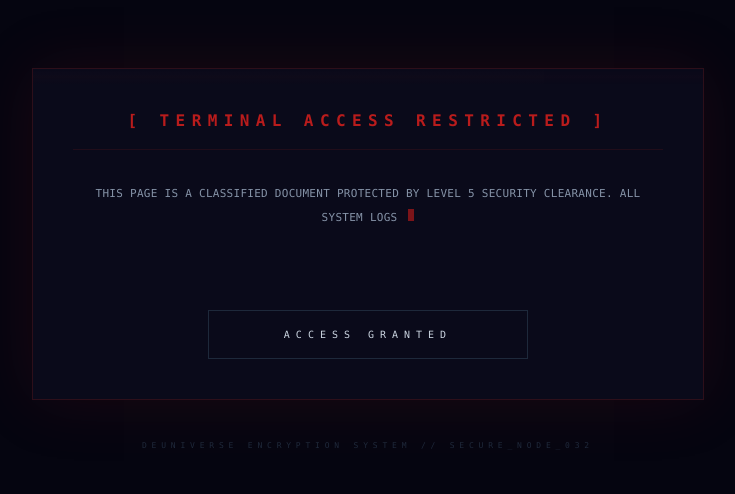
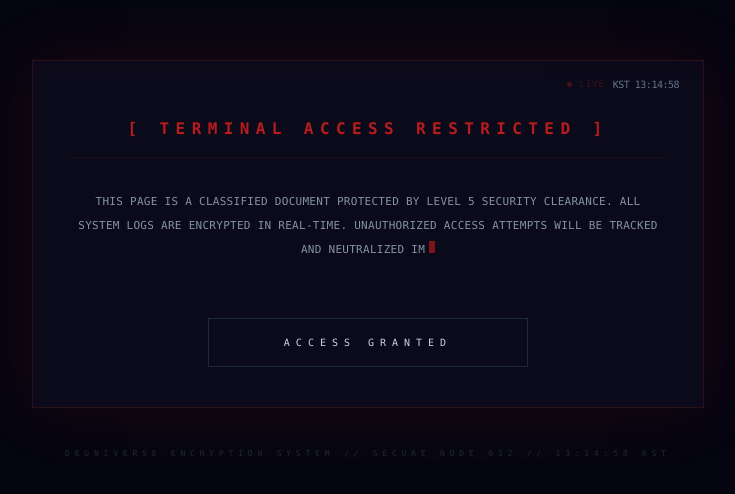
Before and after one commit to DEUNiverse-32/deuniverse-agent, a Next.js app: page / in a window 1280 px wide. Shown: the part 140-634 px from the top of the page, without its empty margins (272-1007 px from the left). Built offline with nearby package versions, Linux system fonts and the light colour scheme.

Commit message:
Implement KST clock in Home component
Added a KST clock that updates every second and displays the current time on the UI.

```diff
--- a/app/page.tsx
+++ b/app/page.tsx
@@ -12,12 +12,31 @@ const WARNING_MESSAGE = "THIS PAGE IS A CLASSIFIED DOCUMENT PROTECTED BY LEVEL 5
 export default function Home() {
   const [isAuthorized, setIsAuthorized] = useState(false);
   const [typedText, setTypedText] = useState('');
-  const [isGlitching, setIsGlitching] = useState(false); // 글리치 상태 추가
+  const [isGlitching, setIsGlitching] = useState(false);
+  const [currentTime, setCurrentTime] = useState('');
+
+  // KST 시간 업데이트 함수
+  useEffect(() => {
+    const updateTime = () => {
+      const now = new Date();
+      const options: Intl.DateTimeFormatOptions = {
+        timeZone: 'Asia/Seoul',
+        hour: '2-digit',
+        minute: '2-digit',
+        second: '2-digit',
+        hour12: false,
+      };
+      const timeString = new Intl.DateTimeFormat('en-US', options).format(now);
+      setCurrentTime(timeString);
+    };
+
+    updateTime();
+    const timer = setInterval(updateTime, 1000);
+    return () => clearInterval(timer);
+  }, []);
 
   const handleAuthorize = () => {
-    setIsGlitching(true); // 글리치 시작
-
-    // 0.5초 동안 지직거린 후 실제 화면으로 진입
+    setIsGlitching(true);
     setTimeout(() => {
       setIsAuthorized(true);
       setIsGlitching(false);
@@ -31,22 +50,27 @@ export default function Home() {
       setTypedText((prev) => WARNING_MESSAGE.slice(0, index + 1));
       index++;
       if (index === WARNING_MESSAGE.length) clearInterval(intervalId);
-    }, 60);
+    }, 30);
     return () => clearInterval(intervalId);
   }, [isAuthorized]);
 
   if (!isAuthorized) {
     return (
       <div className={`fixed inset-0 z-[100] flex flex-col items-center justify-center bg-[#050510] text-slate-300 p-6 font-mono ${isGlitching ? 'animate-glitch' : ''}`}>
-        {/* 글리치 발생 시 나타나는 붉은색 노이즈 레이어 */}
         {isGlitching && (
           <div className="absolute inset-0 z-[110] bg-red-900/20 mix-blend-overlay animate-noise pointer-events-none"></div>
         )}
 
         <div className={`max-w-2xl w-full border border-red-900/30 p-10 bg-[#0a0a1a] shadow-[0_0_60px_rgba(153,27,27,0.15)] relative overflow-hidden ${isGlitching ? 'scale-105 duration-75' : 'duration-500'}`}>
+          {/* 상단 KST 시계 레이어 */}
+          <div className="absolute top-4 right-6 flex items-center space-x-2">
+            <span className="text-[9px] text-red-900/60 tracking-widest animate-pulse">● LIVE</span>
+            <span className="text-[10px] text-slate-500 tracking-tighter">KST {currentTime}</span>
+          </div>
+
           <div className="absolute inset-0 bg-gradient-to-b from-transparent via-red-900/5 to-transparent pointer-events-none h-4 w-full animate-pulse"></div>
 
-          <div className="relative z-10 flex flex-col items-center">
+          <div className="relative z-10 flex flex-col items-center mt-4">
             <h1 className="w-full text-center text-red-700 font-bold text-sm md:text-base mb-8 tracking-[0.4em] border-b border-red-900/20 pb-4 whitespace-nowrap">
               [ TERMINAL ACCESS RESTRICTED ]
             </h1>
@@ -83,7 +107,7 @@ export default function Home() {
         `}</style>
 
         <div className="mt-10 text-[8px] text-slate-800 tracking-[0.6em] uppercase">
-          DEUNIVERSE ENCRYPTION SYSTEM // SECURE_NODE_032
+          DEUNIVERSE ENCRYPTION SYSTEM // SECURE_NODE_032 // {currentTime} KST
         </div>
       </div>
     );
```
